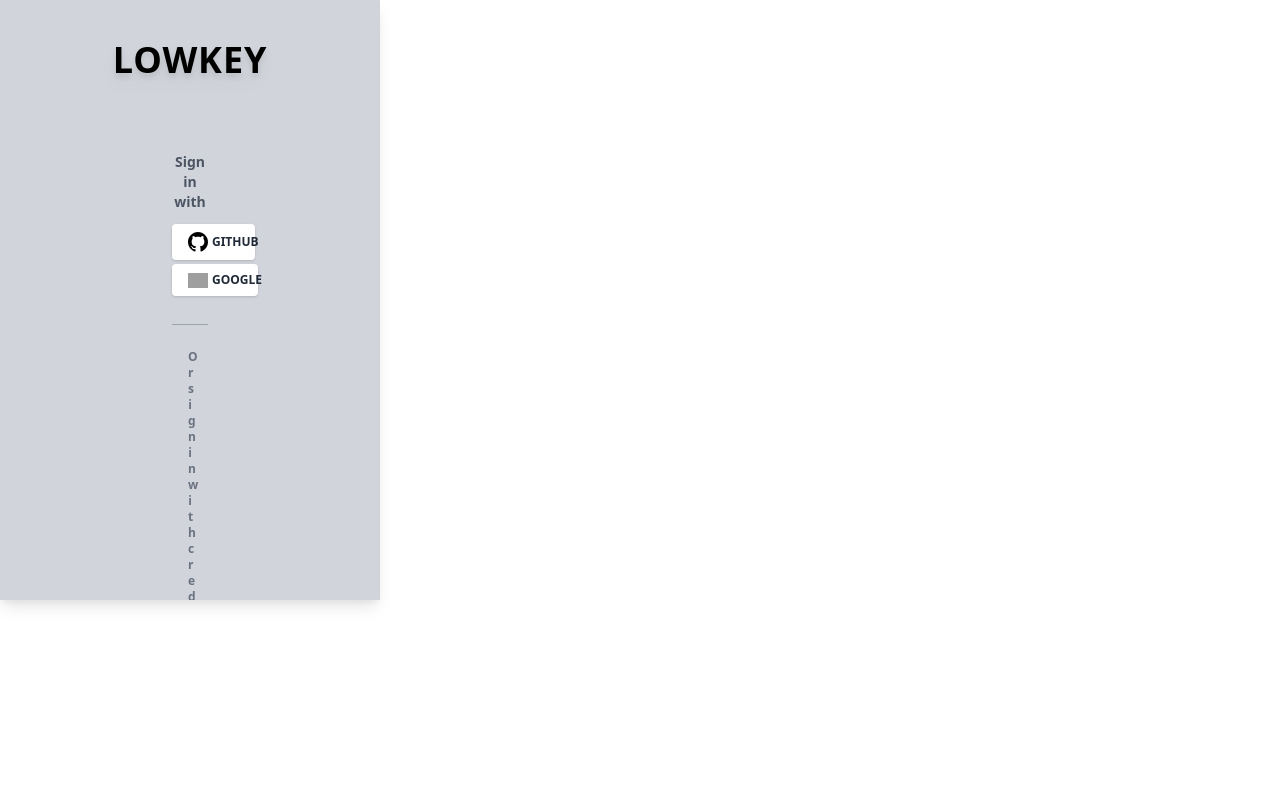
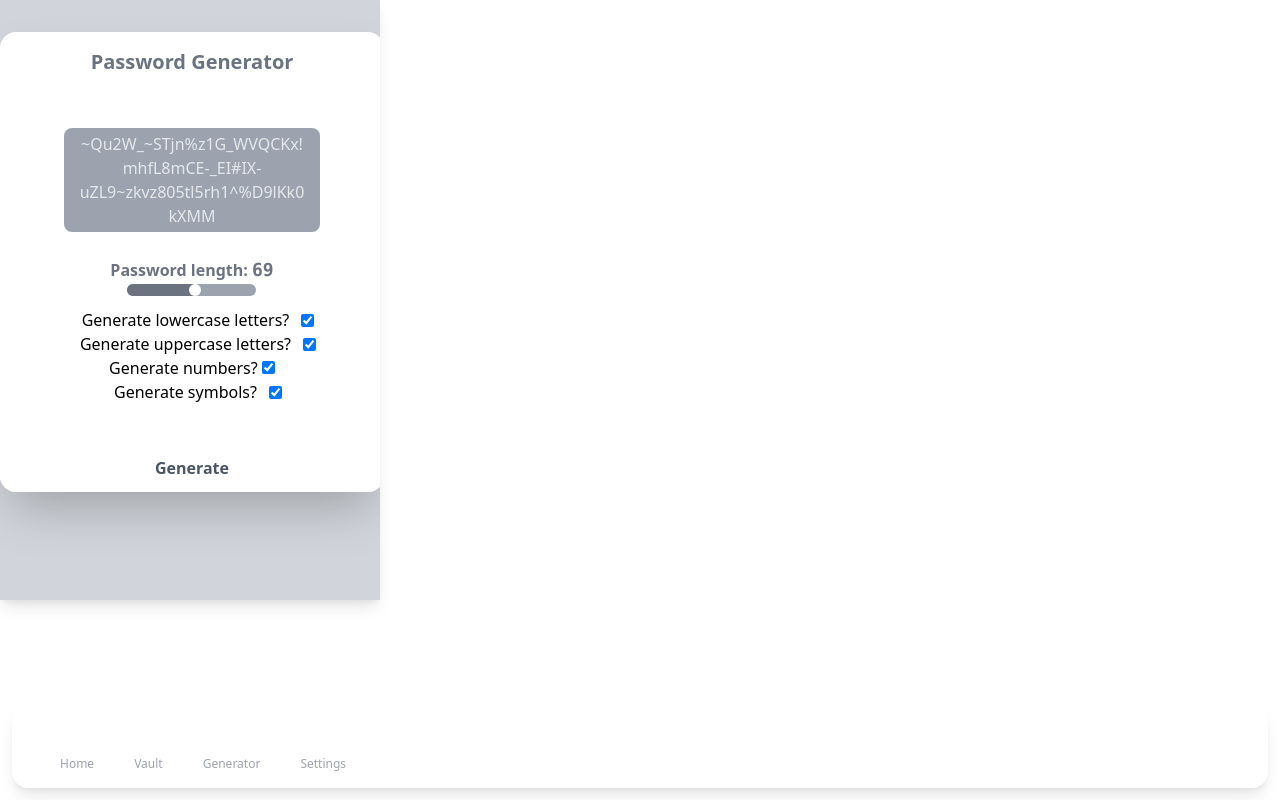
Before and after one commit to mayankp291/lowkey, a Vue app: page /generator in a window 1280 px wide. Built offline with nearby package versions, Linux system fonts and the light colour scheme; grey boxes are pictures that could not be loaded.

Commit message:
added buttons in vault

```diff
--- a/src/popup/App.vue
+++ b/src/popup/App.vue
@@ -3,12 +3,12 @@
     style="height: 600px; width: 380px;"
     class=" overflow-hidden shadow-lg bg-gray-300 border-0"
   >
-    <div v-show="$store.state.isLogged">
+    <div v-show="!$store.state.isLogged">
       <router-view>
       </router-view>
       <appheader />
     </div>
-    <div v-show="!$store.state.isLogged"><login /></div>
+    <div v-show="$store.state.isLogged"><login /></div>
   </div>
 </template>
 
--- a/src/views/Generator.vue
+++ b/src/views/Generator.vue
@@ -5,15 +5,21 @@
 
   <body class="bg-gray-300">
     <main id="app">
-      <div class="flex flex-col mx-auto my-8 text-base">
-        <div
+      <div class="flex flex-col mx-auto my-8 text-base" >
+        <!-- <div
           class="flex flex-col items-between w-96 mx-auto bg-gray-200 shadow-2xl rounded-2xl"
+        > -->
+                <div
+          class="flex flex-col items-between w-96 mx-auto bg-white shadow-2xl rounded-2xl"
         >
           <h1 class="text-center mt-4 text-gray-500 font-bold text-xl">
             {{ title }}
           </h1>
-          <div
+          <!-- <div
             class="flex flex-col mt-4 mb-4 py-6 my-auto items-center justify-center bg-gray-300"
+          > -->
+                    <div
+            class="flex flex-col mt-4 mb-4 py-6 my-auto items-center justify-center"
           >
             <div
               v-if="copied"
@@ -85,8 +91,12 @@
             </div>
           </div>
           <div class="justify-center items-end">
-            <button
+            <!-- <button
               class="inline-block w-full py-3 bg-gray-300 text-gray-600 font-bold rounded-b-lg focus:outline-none"
+              v-on:click="generatePassword"
+            > -->
+                        <button
+              class="inline-block w-full py-3 bg-white text-gray-600 font-bold rounded-b-2xl focus:outline-none"
               v-on:click="generatePassword"
             >
               Generate
--- a/src/views/Vault.vue
+++ b/src/views/Vault.vue
@@ -30,7 +30,7 @@
       <tbody>
         <tr
           class="hover:bg-grey-lighter break-words m-auto"
-          v-for="{ id, name, username } in users"
+          v-for="{ id, name, username, password } in users"
           :key="id"
         >
           <td class="py-4 px-3 border-b border-grey-light text-xs font-bold">
@@ -40,19 +40,34 @@
             {{ username }}
           </td>
           <td class="py-4 px-3 border-b border-grey-light">
+            <button
+              @click="copy(username)"
+              class="fas fa-user text-base pt-1 mb-1 m-1 block" title="Copy Username"
+            ></button>
+            <button
+              @click="copy(password)"
+              class="fas fa-key text-base pt-1 mb-1 m-1 block"
+              title="Copy Password"
+            ></button>
             <router-link :to="`/vault/edit/${id}`">
-              <button
+              <!-- <button
                 class="text-grey-lighter font-bold py-1 px-10 rounded text-xs bg-green hover:bg-green-dark"
               >
                 Edit
-              </button>
+              </button> -->
+              <button class="fa fa-pencil text-base pt-1 mb-1 m-1 block" title="Edit"></button>
             </router-link>
-            <button
+            <!-- <button
               @click="deleteUser(id)"
               class="text-grey-lighter font-bold py-1 px-3 rounded text-xs bg-blue hover:bg-blue-dark "
             >
               Delete
-            </button>
+            </button> -->
+            <button
+              @click.once="deleteUser(id)"
+              class="fa fa-trash text-base pt-1 mb-1 m-1 block"
+              title="Delete"
+            ></button>
           </td>
         </tr>
       </tbody>
@@ -82,6 +97,15 @@ export default {
     };
     return { form, onSubmit, users, deleteUser };
   },
+  methods: {
+    async copy(id) {
+      await navigator.clipboard.writeText(id);
+      this.copied = true;
+      setTimeout(() => {
+        this.copied = false;
+      }, 3000);
+    },
+  },
 };
 </script>
 
```
